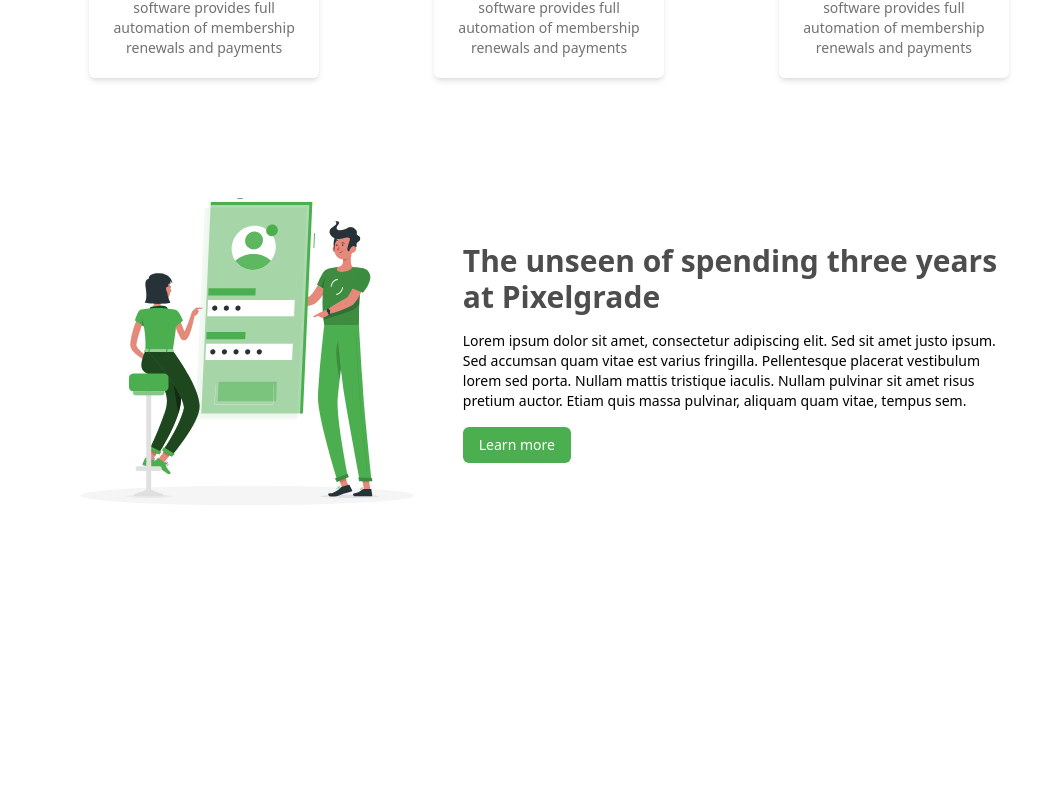
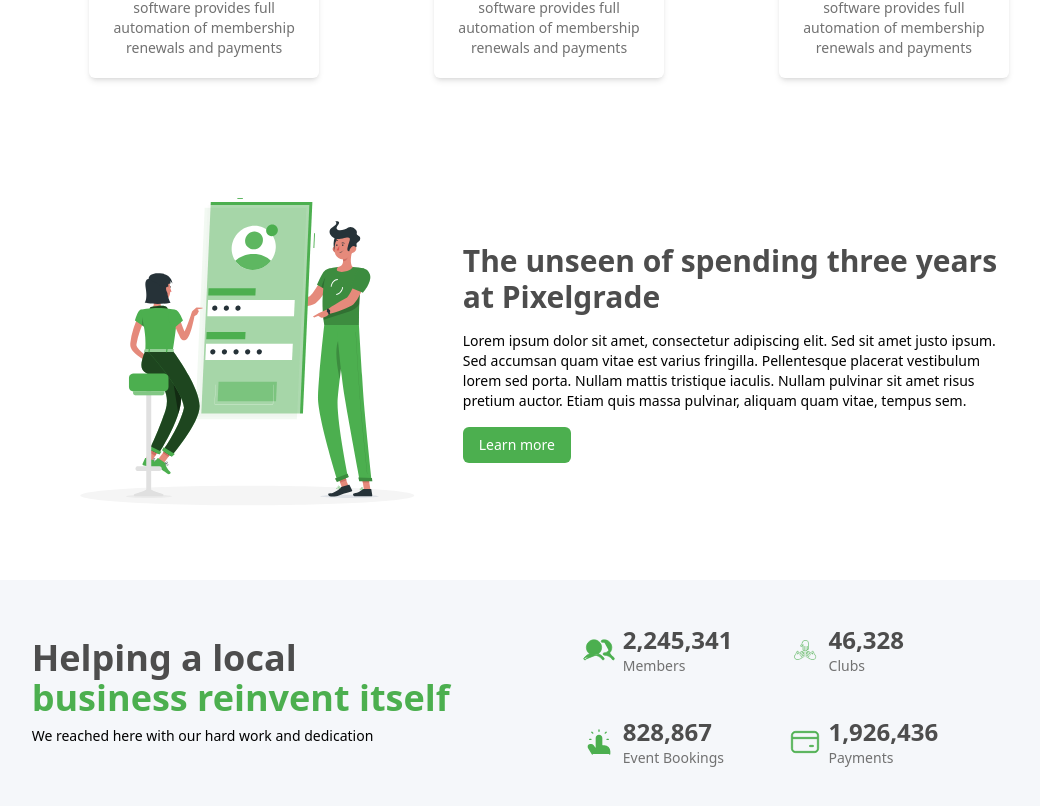
Before and after one commit to Jeevith-U/VE-Connected-Assignment--Web-Page, a React (Vite) app: page / in a window 1280 px wide. Shown: the part 1404-2210 px from the top of the page, without its empty margins (91-1131 px from the left). Before the commit the page ends 1984 px from the top, so only its background shows below. Built offline with nearby package versions, Linux system fonts and the light colour scheme.

Commit message:
completed Achievements sectionn, added new png for clup count as SVG didn't work

```diff
--- a/src/Pages/Body/Achievements.jsx
+++ b/src/Pages/Body/Achievements.jsx
@@ -2,7 +2,8 @@
 
 const Achievements = () => {
     const intro = {
-        title: "Helping a local business reinvent itself",
+        title_grey: "Helping a local",
+        title_green: "business reinvent itself",
         desc: "We reached here with our hard work and dedication"
     }
 
@@ -13,7 +14,7 @@
             label: "Members"
         },
         {
-            icon: "achievements/Icon2.svg",
+            icon: "achievements/Icon2.png",
             count: "46,328",
             label: "Clubs"
         },
@@ -31,7 +32,26 @@
   return (
     <div className="w-full py-6 flex justify-center items-center bg-silver">
       <div className="w-10/12 px-4 flex justify-center items-center">
-
+        <div className="w-5/12">
+            <h1 className="text-4xl font-semibold text-grey">{intro.title_grey}</h1>
+            <h1 className="text-4xl font-semibold text-primary">{intro.title_green}</h1>
+            <p className="text-sm py-2">{intro.desc}</p>
+        </div>
+        <div className="w-7/12 flex justify-center items-center">
+        <div className="w-max grid grid-flow-row grid-cols-2">
+            {counts.map((item, i) => {
+                return (
+                    <div key={i} className="w-max flex justify-center items-center my-4 mx-6">
+                        <img src={item.icon} alt="" className="w-8"/>
+                        <div className="py-1 px-2">
+                            <h2 className="text-2xl font-semibold text-grey">{item.count}</h2>
+                            <p className="text-sm text-grey2">{item.label}</p>
+                        </div>
+                    </div>
+                )
+            })}
+        </div>
+        </div>
       </div>
     </div>
   );
--- a/src/Pages/Nexcent.jsx
+++ b/src/Pages/Nexcent.jsx
@@ -2,6 +2,7 @@
 import Hero from "./Home/Hero";
 import Client from "./Home/Client";
 import Unlock from "./Body/Unlock";
+import Achievements from "./Body/Achievements";
 
 const Nexcent = () => {
   return (
@@ -9,6 +10,7 @@
       <Hero />
       <Client/>
       <Unlock/>
+      <Achievements/>
     </>
   );
 };
```
Also changed, not shown: public/achievements/Icon2.png (added).
